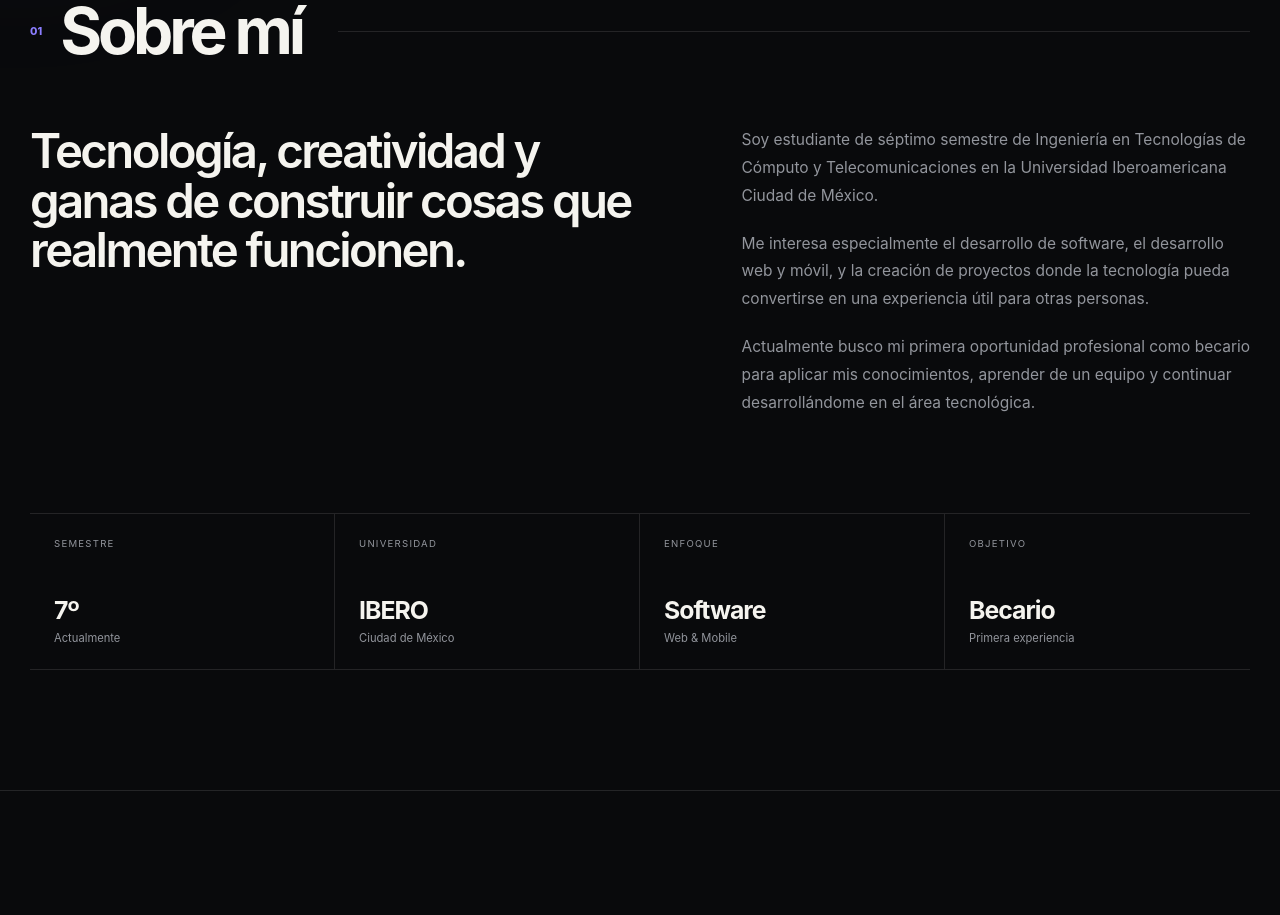
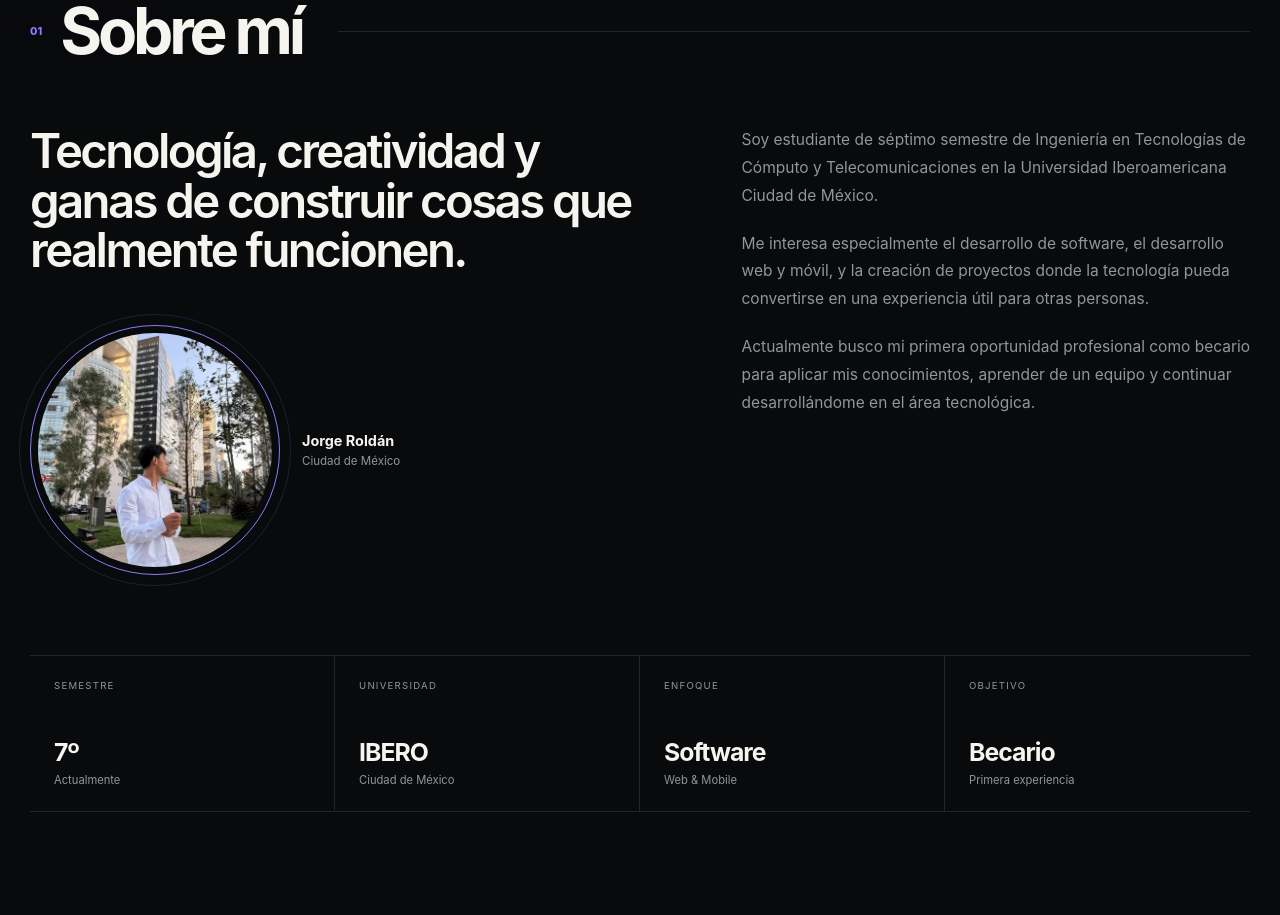
Before and after one commit to rzxldz/jorge-portfolio, a Next.js app: page / in a window 1280 px wide. Shown: the part 920-1835 px from the top of the page. Built offline with nearby package versions, Linux system fonts and the light colour scheme.

Commit message:
Add profile photo to about section

```diff
--- a/app/globals.css
+++ b/app/globals.css
@@ -1568,6 +1568,86 @@ a:hover .arrow {
     620;
 }
 
+/* ============================= */
+/* PROFILE PHOTO */
+/* ============================= */
+
+.about-left {
+  display: flex;
+  flex-direction: column;
+  align-items: flex-start;
+}
+
+.profile-photo-wrapper {
+  margin-top: 50px;
+
+  display: flex;
+  align-items: center;
+
+  gap: 22px;
+}
+
+.profile-photo-ring {
+  width: 250px;
+  height: 250px;
+
+  padding: 7px;
+
+  border: 1px solid var(--accent);
+  border-radius: 50%;
+
+  position: relative;
+}
+
+.profile-photo-ring::after {
+  content: "";
+
+  position: absolute;
+
+  inset: -12px;
+
+  border-radius: 50%;
+
+  border:
+    1px solid
+    color-mix(
+      in srgb,
+      var(--accent) 18%,
+      transparent
+    );
+
+  pointer-events: none;
+}
+
+.profile-photo {
+  width: 100%;
+  height: 100%;
+
+  display: block;
+
+  object-fit: cover;
+  object-position: center;
+
+  border-radius: 50%;
+}
+
+.profile-photo-info {
+  display: flex;
+  flex-direction: column;
+
+  gap: 5px;
+}
+
+.profile-photo-info strong {
+  font-size: 0.9rem;
+}
+
+.profile-photo-info span {
+  color: var(--text-soft);
+
+  font-size: 0.72rem;
+}
+
 .about-copy {
   color:
     var(--text-soft);
@@ -4075,6 +4155,24 @@ a:hover .arrow {
 }
 
 @media (max-width: 650px) {
+
+  .profile-photo-wrapper {
+  margin-top: 35px;
+
+  width: 100%;
+
+  flex-direction: column;
+
+  align-items: flex-start;
+
+  gap: 18px;
+}
+
+.profile-photo-ring {
+  width: 180px;
+  height: 180px;
+}
+
   .container {
     width:
       calc(100% - 28px);
--- a/app/page.tsx
+++ b/app/page.tsx
@@ -430,11 +430,26 @@ export default function Home() {
         </div>
 
         <div className="about-grid">
-          <div>
+  <div className="about-left">
     <p className="about-lead">
       Tecnología, creatividad y ganas de
       construir cosas que realmente funcionen.
     </p>
+
+    <div className="profile-photo-wrapper">
+      <div className="profile-photo-ring">
+        <img
+          src="/profile/jorge.jpeg"
+          alt="Jorge Emmanuel Roldán Márquez"
+          className="profile-photo"
+        />
+      </div>
+
+      <div className="profile-photo-info">
+        <strong>Jorge Roldán</strong>
+        <span>Ciudad de México</span>
+      </div>
+    </div>
   </div>
 
   <div className="about-copy">
@@ -462,7 +477,6 @@ export default function Home() {
     </p>
   </div>
 </div>
-
         <div className="status-grid">
           <article>
             <span>
```
Also changed, not shown: public/profile/jorge.jpeg (added). Lines whose indentation alone changed are shown as unchanged.
